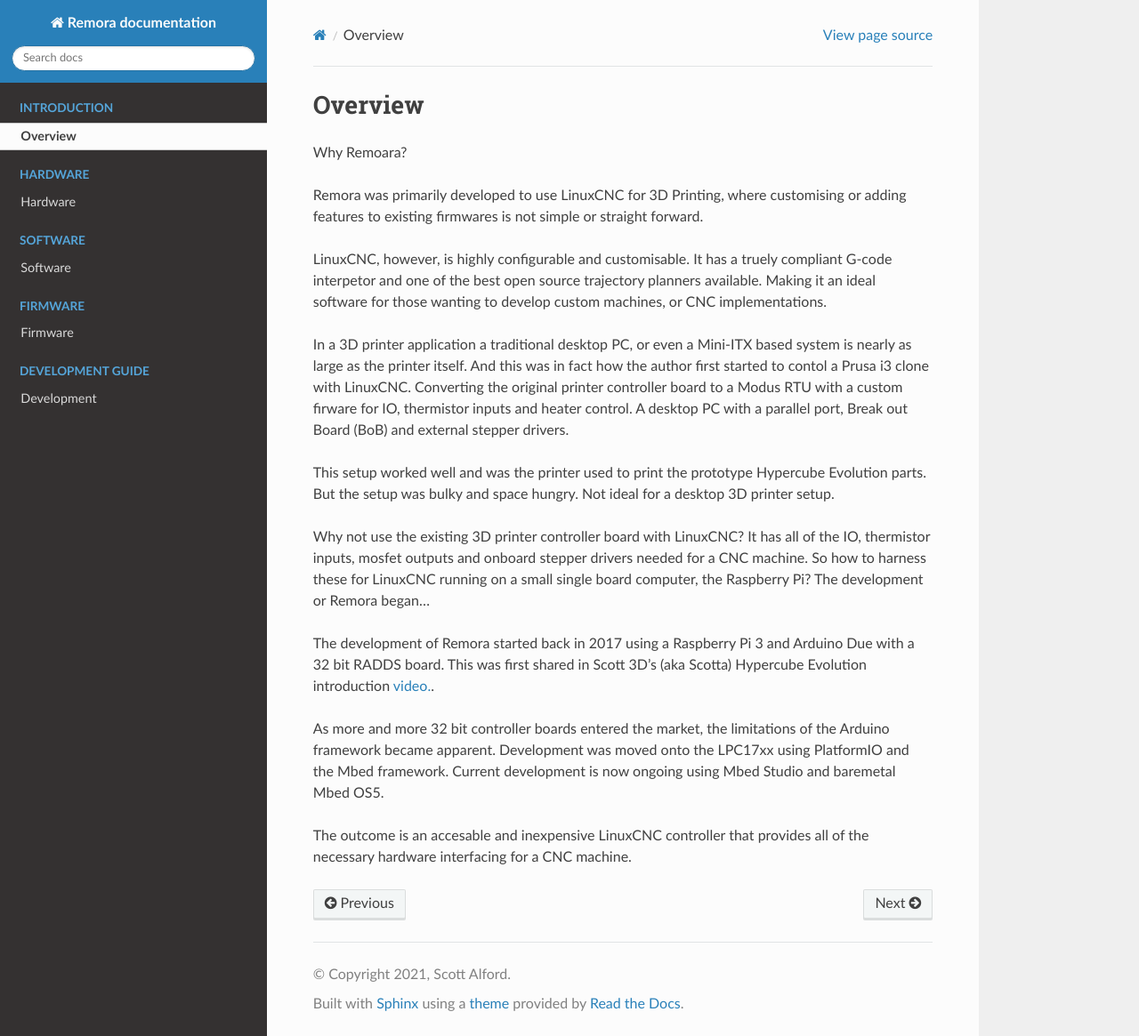
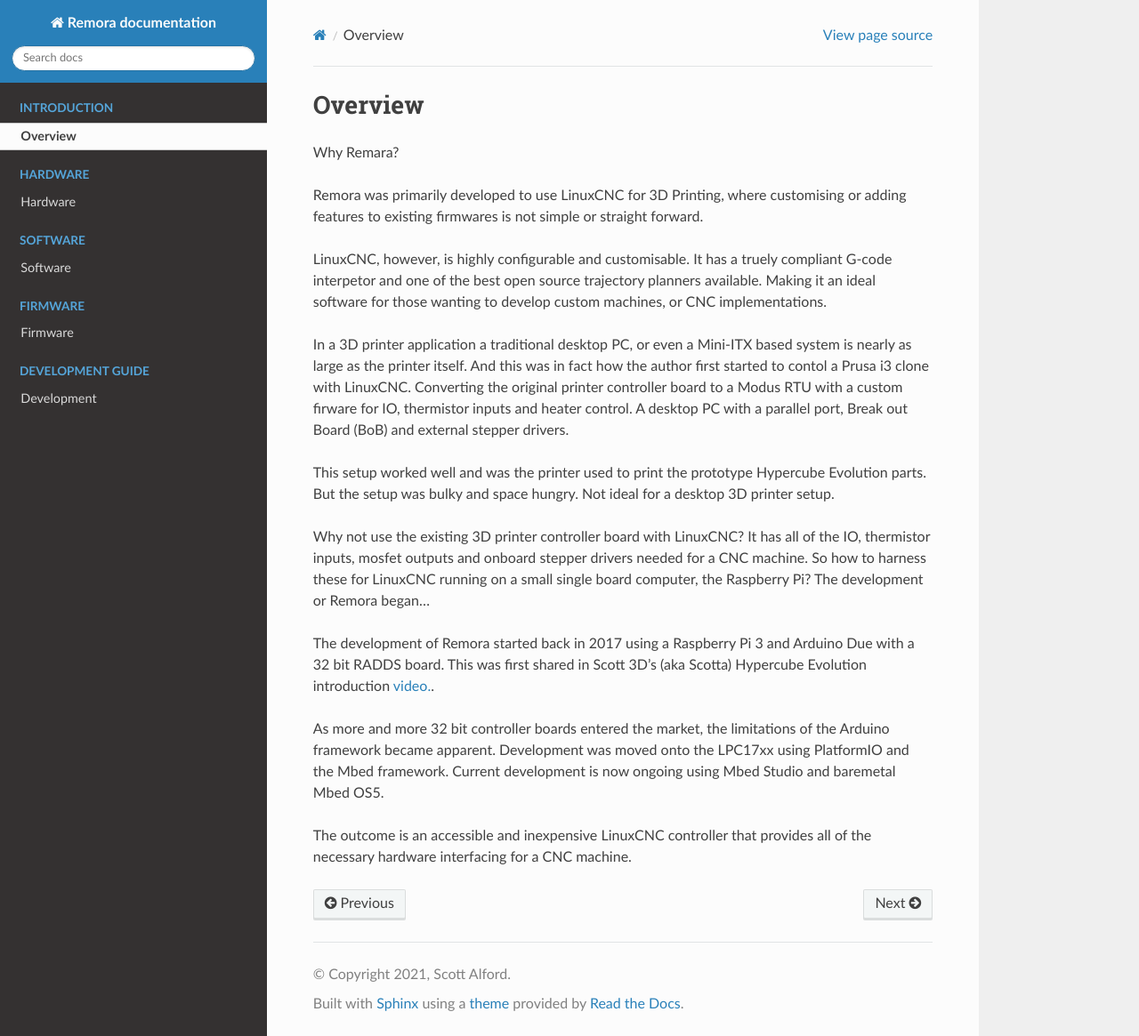
Before and after one commit to scottalford75/Remora-docs, a Sphinx documentation site: the page built from docs/source/intro/intro.rst, in a window 1280 px wide and 1165 px high. Shown: the whole window at 89% size. Built offline with Sphinx 7.4.7 and the Read the Docs theme 2.0.0, drawn with Linux system fonts in a browser that asks for light colours.

Commit message:
Update intro.rst

```diff
--- a/docs/source/intro/intro.rst
+++ b/docs/source/intro/intro.rst
@@ -1,7 +1,7 @@
 Overview
 ========
 
-Why Remoara?
+Why Remara?
 
 Remora was primarily developed to use LinuxCNC for 3D Printing, where customising or adding features to existing firmwares is not simple or straight forward.
 
@@ -22,4 +22,4 @@
 
 As more and more 32 bit controller boards entered the market, the limitations of the Arduino framework became apparent. Development was moved onto the LPC17xx using PlatformIO and the Mbed framework. Current development is now ongoing using Mbed Studio and baremetal Mbed OS5.
 
-The outcome is an accesable and inexpensive LinuxCNC controller that provides all of the necessary hardware interfacing for a CNC machine.
+The outcome is an accessible and inexpensive LinuxCNC controller that provides all of the necessary hardware interfacing for a CNC machine.
```
